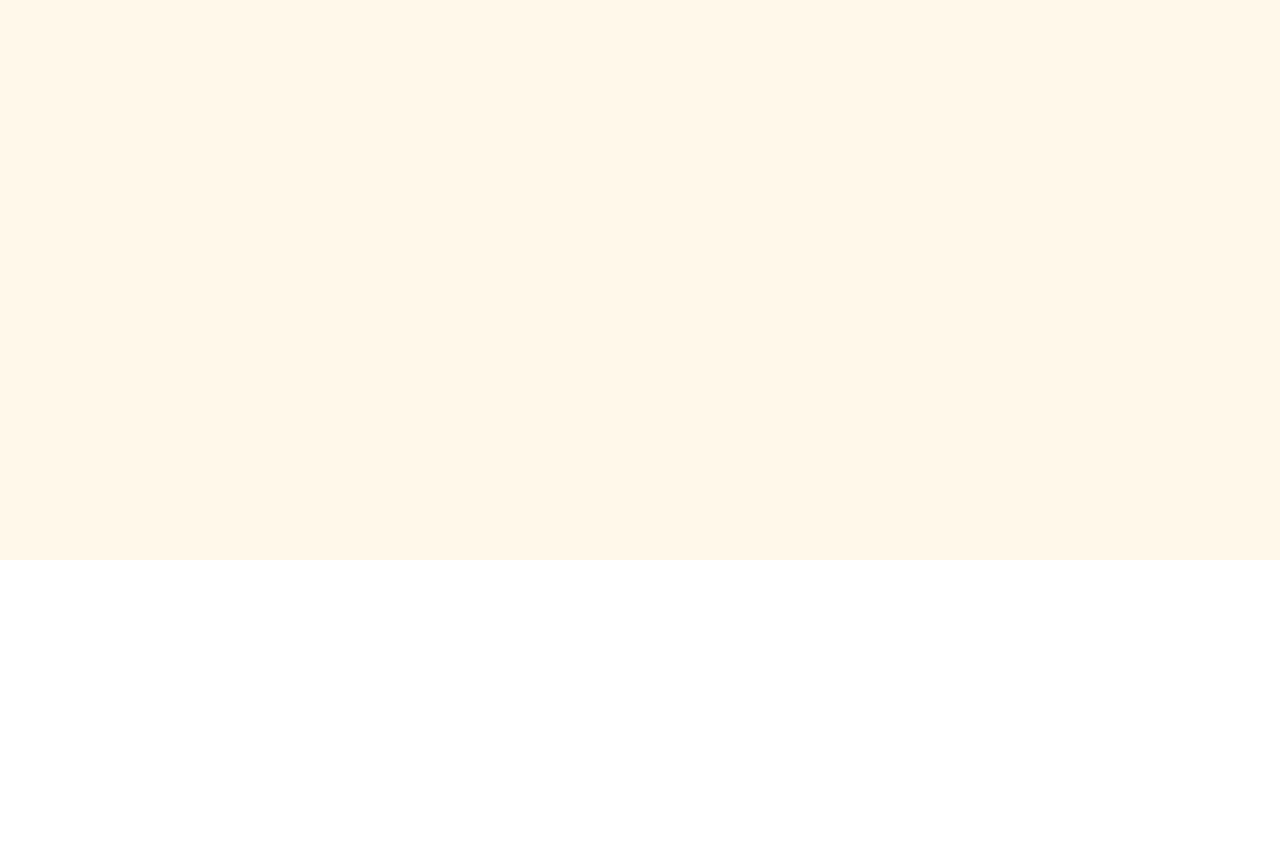
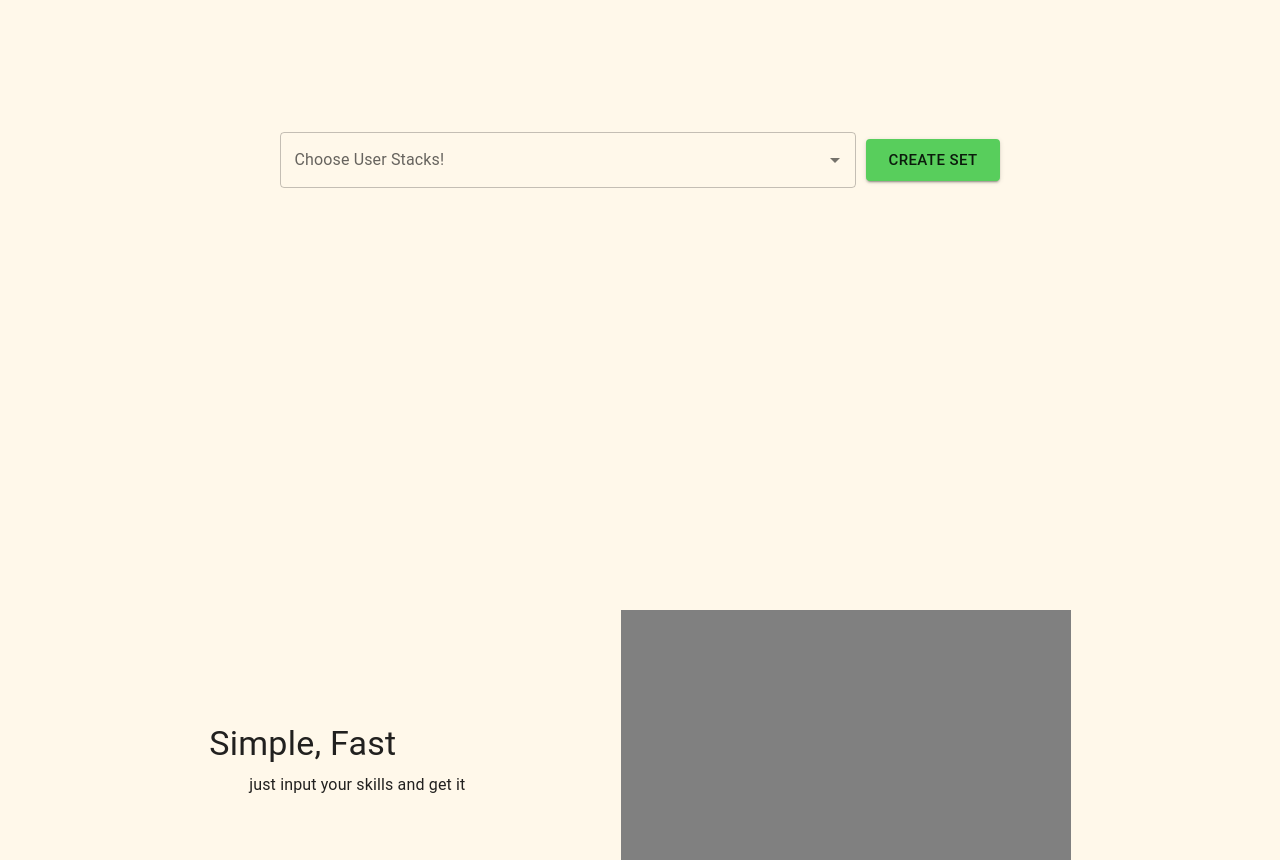
Before and after one commit to msdio/stackticon, a React (Create React App) app: page / in a window 1280 px wide. Shown: the part 240-1100 px from the top of the page. Before the commit the page ends 800 px from the top, so only its background shows below. Built offline with nearby package versions, Linux system fonts and the light colour scheme.

Commit message:
design: main 화면 퍼블리싱

```diff
--- a/src/components/header/Header.tsx
+++ b/src/components/header/Header.tsx
@@ -11,6 +11,8 @@ const Container = styled.header`
   height: 80px;
   background-color: #ddc6b6;
   padding: 10px 30px;
+
+  position: fixed;
 `;
 
 const RouterLink = styled(RLink)`
--- a/src/components/input/Input.tsx
+++ b/src/components/input/Input.tsx
@@ -12,7 +12,7 @@ const Input = () => {
   };
 
   return (
-    <div>
+    <div style={{ width: '50%' }}>
       <Autocomplete
         multiple
         id='tags-outlined'
--- a/src/pages/home/Home.tsx
+++ b/src/pages/home/Home.tsx
@@ -1,13 +1,82 @@
+import styled from '@emotion/styled';
+import { Box, Button, Container, Typography } from '@mui/material';
 import Header from 'components/header';
 import Input from 'components/input';
 
+const CustomContainer = styled.div`
+  width: 100%;
+  height: fit-content;
+  min-height: 100vh;
+
+  position: relative;
+`;
+
 const Home = () => {
   return (
-    <>
+    <CustomContainer>
       <Header />
 
-      <Input></Input>
-    </>
+      <Container
+        sx={{
+          height: '100vh',
+          display: 'flex',
+          justifyContent: 'center',
+          alignItems: 'center',
+          gap: '10px',
+        }}
+      >
+        <Input />
+        <Button variant='contained' color='success' size='large'>
+          Create Set
+        </Button>
+      </Container>
+
+      <Container
+        sx={{
+          width: '100%',
+          height: '50vh',
+          display: 'flex',
+          justifyContent: 'space-evenly',
+          alignItems: 'center',
+          gap: '10px',
+        }}
+      >
+        <Box>
+          <Typography variant='h4'>Simple, Fast</Typography>
+          <Typography marginLeft={5} marginTop={1}>
+            just input your skills and get it
+          </Typography>
+        </Box>
+        <Box
+          sx={{
+            width: '450px',
+            height: '300px',
+            background: 'grey',
+          }}
+        />
+      </Container>
+      <Container
+        sx={{
+          width: '100%',
+          height: '50vh',
+          display: 'flex',
+          justifyContent: 'space-evenly',
+          alignItems: 'center',
+          gap: '10px',
+        }}
+      >
+        <Box
+          sx={{
+            width: '500px',
+            height: '350px',
+            background: 'grey',
+          }}
+        />
+        <Box>
+          <Typography variant='h4'>Recognize in a glance</Typography>
+        </Box>
+      </Container>
+    </CustomContainer>
   );
 };
 
```
